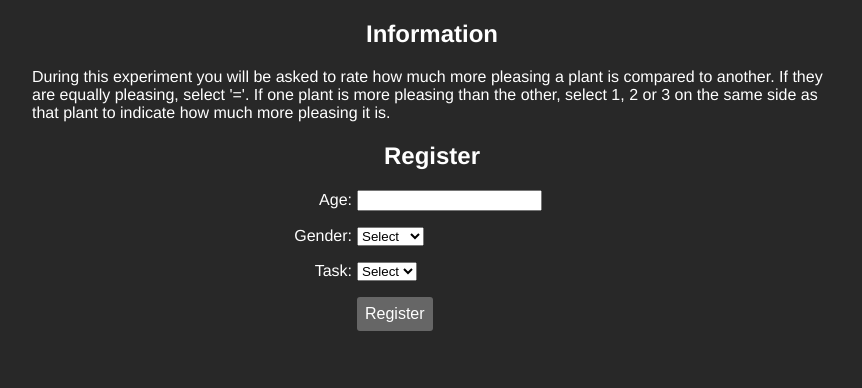
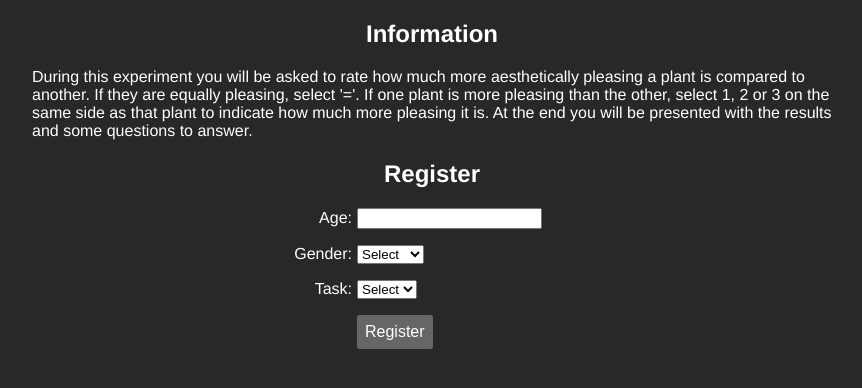
Before and after one commit to Gachapen/lsys-pairwise, a Vue app in the folder front/: page /#/ in a window 1280 px wide. Shown: the top 388 px of the page, without its empty margins (208-1070 px from the left). Built offline with nearby package versions, Linux system fonts and the light colour scheme; no server answers.

Commit message:
[front] Add more info

```diff
--- a/front/src/components/Register.vue
+++ b/front/src/components/Register.vue
@@ -3,10 +3,11 @@
     section.info
       h2 Information
       p.
-        During this experiment you will be asked to rate how much more pleasing a plant is
+        During this experiment you will be asked to rate how much more aesthetically pleasing a plant is
         compared to another. If they are equally pleasing, select '='. If one plant is more
         pleasing than the other, select 1, 2 or 3 on the same side as that plant to indicate how
-        much more pleasing it is.
+        much more pleasing it is. At the end you will be presented with the results and some questions
+        to answer.
     section.user-info(v-if='!token')
       h2 Register
       p
```
